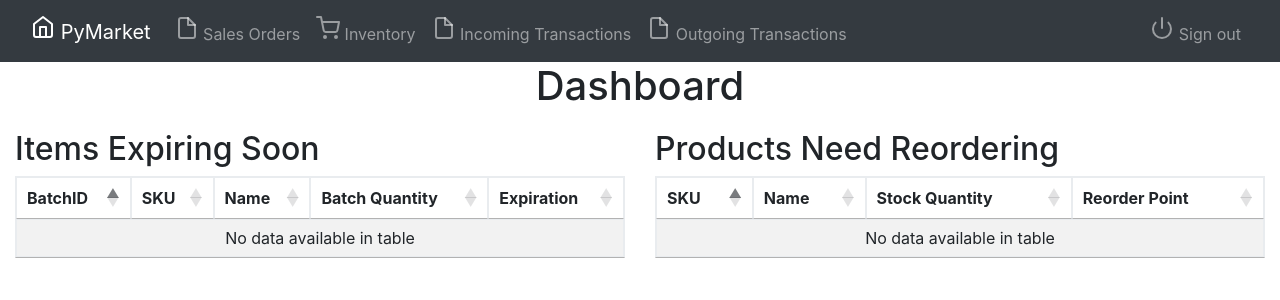
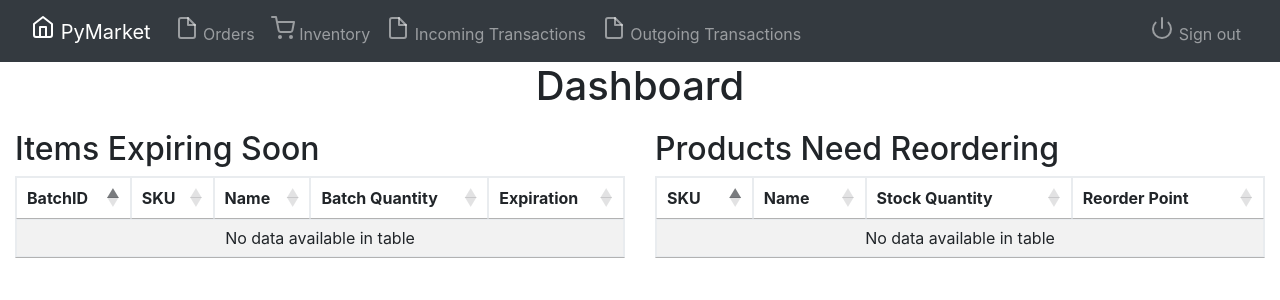
Before and after one commit to soethanv/PyMarket, a Flask app: page /dashboard in a window 1280 px wide. Shown: the top 300 px of the page. Run offline with Flask 2, Linux system fonts and the light colour scheme; the visitor is signed in with stand-in values (Sample User, id 1); data that the repository does not hold is empty; some libraries are stand-ins or nearby versions.

Commit message:
Change Sales Orders to just Orders

```diff
--- a/templates/base.html
+++ b/templates/base.html
@@ -34,7 +34,7 @@
                     <li class="nav-item">
                         <a class="nav-link" href="{{ url_for('sales.sales') }}">
                             <span data-feather="file"></span>
-                            Sales Orders
+                            Orders
                         </a>
                     </li>
                     <li class="nav-item">
```
